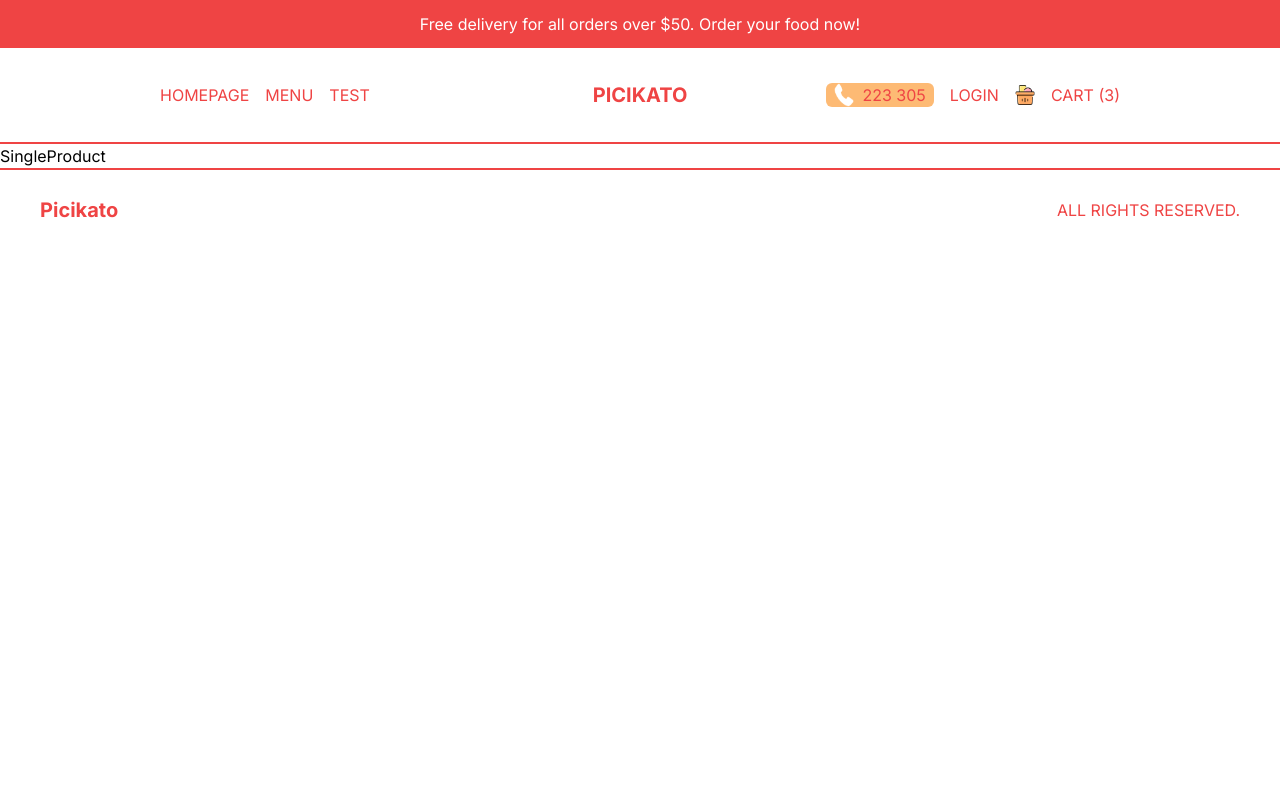
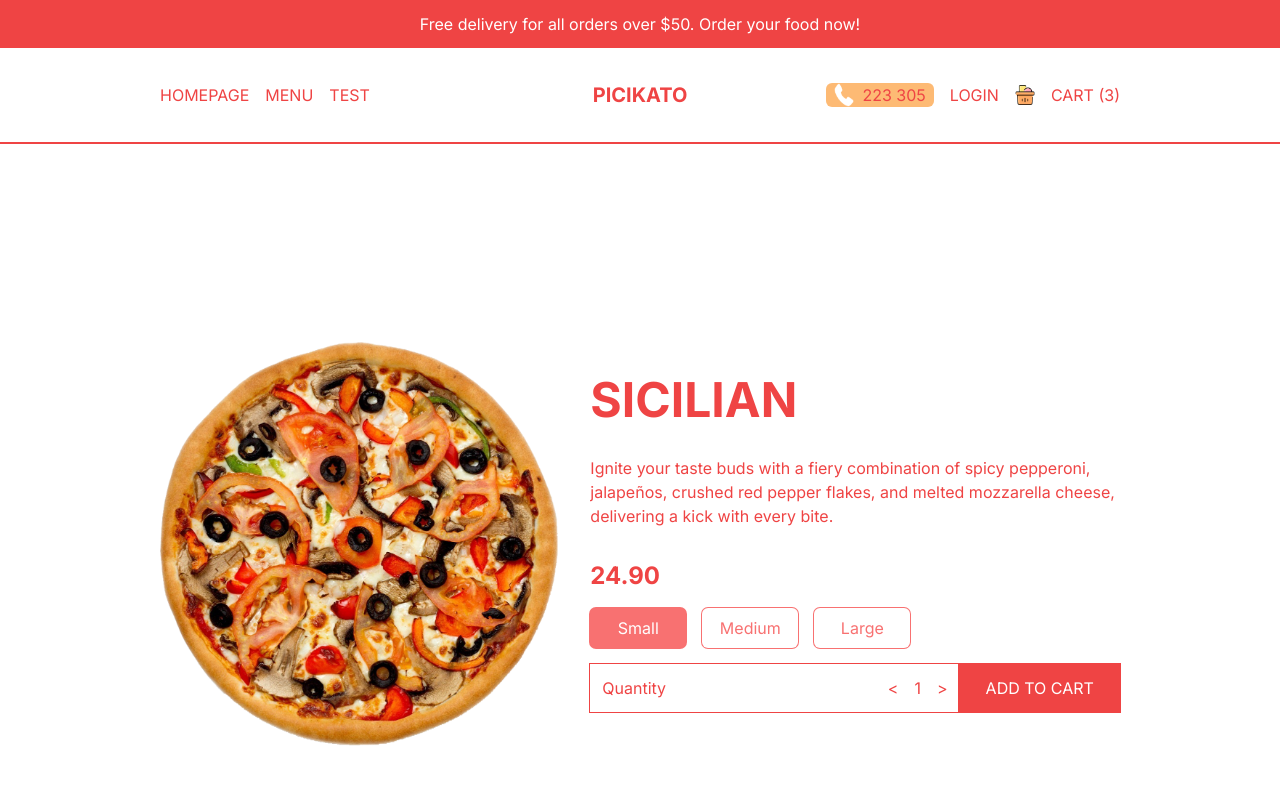
Before and after one commit to aleks-123/picikato-delivery-app, a Next.js app: page /product/1 in a window 1280 px wide. Shown: the top 800 px of the page. Built offline with nearby package versions, Linux system fonts and the light colour scheme.

Commit message:
Added menu menu/category and product/id and price components

```diff
--- a/src/app/menu/[category]/page.tsx
+++ b/src/app/menu/[category]/page.tsx
@@ -1,7 +1,39 @@
+import { pizzas } from '@/data';
+import Image from 'next/image';
+import Link from 'next/link';
 import React from 'react';
 
 function CategoryPage() {
-  return <div>CategoryPage</div>;
+  return (
+    <div className='flex flex-wrap text-red-500'>
+      {pizzas.map((item) => (
+        <Link
+          className='w-full h-[60vh] border-r-2 border-b-2 border-red-500 sm:w-1/2 lg:w-1/3 p-4 flex flex-col justify-between group odd:bg-fuchsia-50'
+          href={`/product/${item.id}`}
+          key={item.id}
+        >
+          {/* IMAGE CONTAINER */}
+          {item.img && (
+            <div className='relative h-[80%]'>
+              <Image src={item.img} alt='' fill className='object-contain' />
+            </div>
+          )}
+          {/* TEXT CONTAINER */}
+          <div className='flex items-center justify-between font-bold'>
+            <h1 className='xl:text-2xl lg:text-lg md:text-xl  text-2xl uppercase p-2'>
+              {item.title}
+            </h1>
+            <h2 className='group-hover:hidden text-2xl lg:text-lg xl:text-2xl'>
+              ${item.price}
+            </h2>
+            <button className='hidden group-hover:block uppercase bg-red-500 md:text-sm text-white p-2 rounded-md'>
+              Add to Cart
+            </button>
+          </div>
+        </Link>
+      ))}
+    </div>
+  );
 }
 
 export default CategoryPage;
--- a/src/app/menu/page.tsx
+++ b/src/app/menu/page.tsx
@@ -1,7 +1,32 @@
+import { menu } from '@/data';
+import Link from 'next/link';
 import React from 'react';
 
 function MenuPage() {
-  return <div>MenuPage</div>;
+  return (
+    <div className='p-4 lg:px-20 xl:px-40 h-[calc(100vh-6rem)] md:h-[calc(100vh-9rem)] flex flex-col md:flex-row items-center'>
+      {menu.map((category) => (
+        <Link
+          href={`/menu/${category.slug}`}
+          key={category.id}
+          className='w-full h-1/3 bg-cover p-8 md:h-1/2 flex items-center border'
+          style={{ backgroundImage: `url(${category.img})` }}
+        >
+          <div className={`text-${category.color} w-1/2`}>
+            <h1 className='uppercase font-bold text-3xl'>{category.title}</h1>
+            <p className='text-sm my-8'>{category.desc}</p>
+            <button
+              className={`hidden lg:block bg-${category.color} text-${
+                category.color === 'white' ? 'black' : 'red-500'
+              } py-2 px-4 rounded-md border`}
+            >
+              Explore
+            </button>
+          </div>
+        </Link>
+      ))}
+    </div>
+  );
 }
 
 export default MenuPage;
--- a/src/app/page.tsx
+++ b/src/app/page.tsx
@@ -4,7 +4,7 @@
 
 export default function Home() {
   return (
-    <main>
+    <main className='overflow-x-hidden'>
       <Slider />
       <Featured />
       <Offer />
--- a/src/app/product/[id]/page.tsx
+++ b/src/app/product/[id]/page.tsx
@@ -1,7 +1,36 @@
+import Price from '@/components/Price';
+import { singleProduct } from '@/data';
+import Image from 'next/image';
 import React from 'react';
 
 function SingleProduct() {
-  return <div>SingleProduct</div>;
+  return (
+    <div className='p-4 lg:px-20 xl:px-40 h-screen flex flex-col justify-around text-red-500 md:flex-row md:gap-8 md:items-center'>
+      {/* IMAGE CONTAINER */}
+      {singleProduct.img && (
+        <div className='relative w-full h-1/2 md:h-[70%]'>
+          <Image
+            src={singleProduct.img}
+            alt=''
+            className='object-contain'
+            fill
+          />
+        </div>
+      )}
+      {/* TEXT CONTAINER */}
+      <div className='h-1/2 flex flex-col gap-4 md:h-[70%] md:justify-center md:gap-6 xl:gap-8'>
+        <h1 className='text-3xl font-bold uppercase xl:text-5xl'>
+          {singleProduct.title}
+        </h1>
+        <p>{singleProduct.desc}</p>
+        <Price
+          price={singleProduct.price}
+          id={singleProduct.id}
+          options={singleProduct.options}
+        />
+      </div>
+    </div>
+  );
 }
 
 export default SingleProduct;
--- a/src/components/Footer.tsx
+++ b/src/components/Footer.tsx
@@ -3,7 +3,7 @@
 
 function Footer() {
   return (
-    <div className='h-12 md-24 p-4 lg:p-10 xl:p-10 text-red-500 flex items-center justify-between  border-t-2 border-red-500'>
+    <div className='h-12 md-24 md:h-24 lg:px-20 xl:px-40 text-red-500 flex items-center justify-between  border-t-2 border-red-500'>
       <Link href='/' className='font-bold text-xl'>
         Picikato
       </Link>
--- /dev/null
+++ b/src/components/Price.tsx
@@ -0,0 +1,73 @@
+'use client';
+
+import React, { useEffect, useState } from 'react';
+
+type Props = {
+  price: number;
+  id: number;
+  options?: { title: string; additionalPrice: number }[];
+};
+
+function Price({ price, id, options }: Props) {
+  const [total, setTotal] = useState(price);
+  const [quantity, setQuantity] = useState(1);
+  const [selected, setSelected] = useState(0);
+
+  useEffect(() => {
+    setTotal(
+      quantity * (options ? price + options[selected].additionalPrice : price)
+    );
+  }, [quantity, selected, options]);
+
+  //! THIS WORKS TOO
+  // const totalPrice =
+  //   quantity * (options ? price + options[selected].additionalPrice : price);
+
+  return (
+    <div className='flex flex-col gap-4'>
+      <h2 className='text-2xl font-bold'>{total.toFixed(2)}</h2>
+      {/* OPTIONS CONTAINER */}
+      <div className='flex gap-4'>
+        {options?.map((option, index) => (
+          <button
+            className='min-w-[6rem] p-2 ring-1 ring-red-400 rounded-md'
+            key={option.title}
+            style={{
+              background: selected === index ? 'rgb(248 113 113)' : 'white',
+              color: selected === index ? 'white' : 'rgb(248 113 113)',
+            }}
+            onClick={() => setSelected(index)}
+          >
+            {option.title}
+          </button>
+        ))}
+      </div>
+      {/* QUANTITY AND ADD BUTTON CONTAINER */}
+      <div className='flex justify-between items-center'>
+        {/* QUANTITY */}
+        <div className='flex justify-between w-full p-3 ring-1 ring-red-500'>
+          <span>Quantity</span>
+          <div className='flex gap-4 items-center'>
+            <button
+              onClick={() => setQuantity((prev) => (prev > 1 ? prev - 1 : 1))}
+            >
+              {'<'}
+            </button>
+            <span>{quantity}</span>
+            <button
+              onClick={() => setQuantity((prev) => (prev < 9 ? prev + 1 : 9))}
+            >
+              {'>'}
+            </button>
+          </div>
+        </div>
+        {/* CART BUTTON */}
+        <button className='uppercase w-56 bg-red-500 text-white p-3 ring-1 ring-red-500'>
+          Add to Cart
+        </button>
+      </div>
+    </div>
+  );
+}
+
+export default Price;
```
